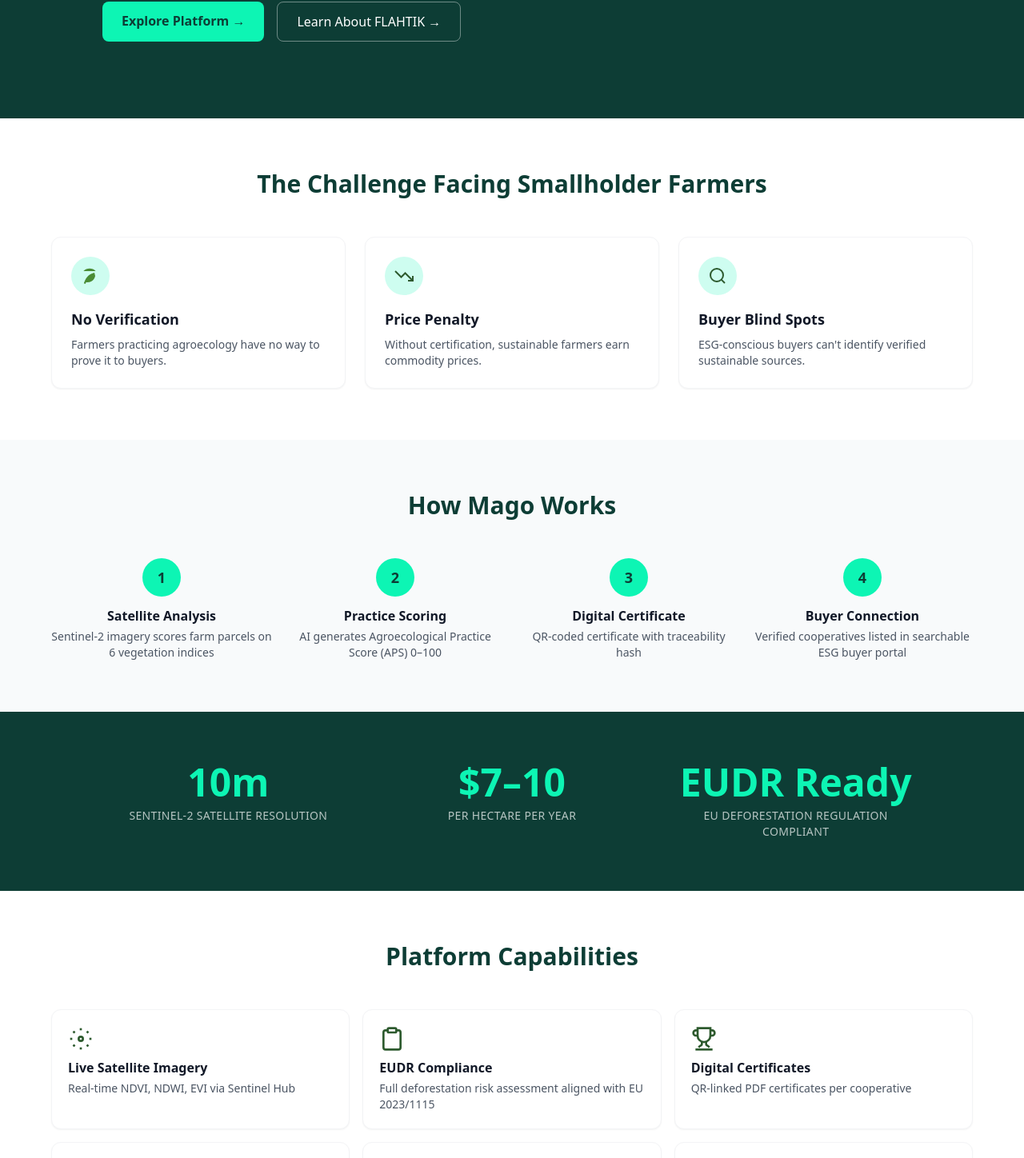
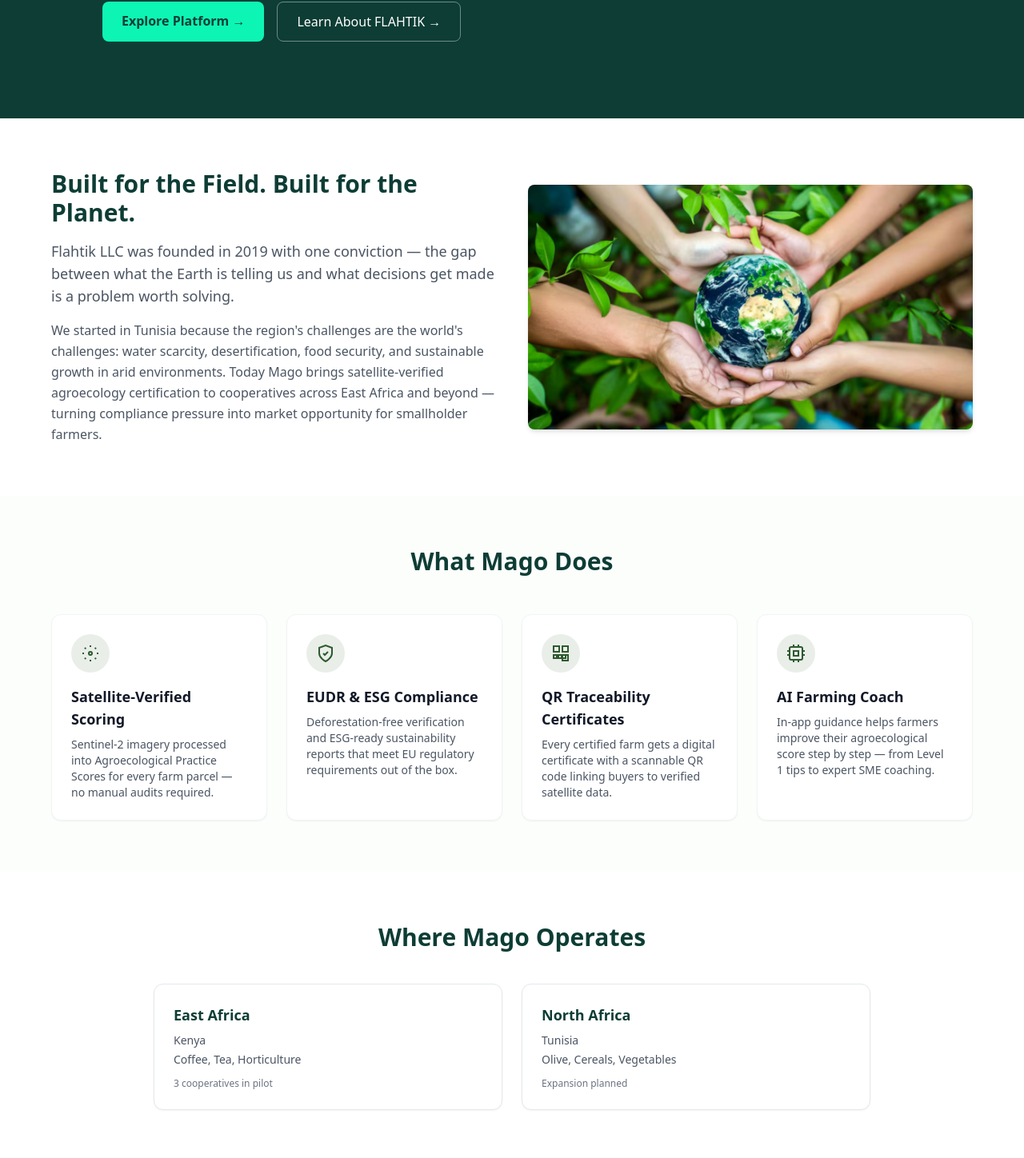
Before and after one commit to housemdaaji/biotrace-mvp, a Next.js app: page /landing in a window 1280 px wide. Shown: the part 494-1942 px from the top of the page at 80% size. Built offline with nearby package versions, Linux system fonts and the light colour scheme; no server answers.

Commit message:
feat: landing page restructured — About first, What Mago Does, Pilot Regions

```diff
--- a/app/landing/page.tsx
+++ b/app/landing/page.tsx
@@ -2,7 +2,7 @@
 
 import Link from 'next/link';
 import GlobalNav from '@/components/GlobalNav';
-import { LeafIcon, TrendingDownIcon, SearchIcon, SatelliteIcon, ClipboardIcon, TrophyIcon, CpuIcon, ChartIcon } from '@/components/Icons';
+import { LeafIcon, TrendingDownIcon, SearchIcon, SatelliteIcon, ClipboardIcon, TrophyIcon, CpuIcon, ChartIcon, ShieldCheckIcon, QrCodeIcon } from '@/components/Icons';
 
 export default function LandingPage() {
   return (
@@ -41,6 +41,102 @@
             >
               Learn About FLAHTIK →
             </a>
+          </div>
+        </div>
+      </section>
+
+      {/* Section — ABOUT (first content section) */}
+      <section className="bg-white px-4 py-16 sm:px-6">
+        <div className="mx-auto max-w-6xl">
+          <div className="grid gap-10 md:grid-cols-2 md:items-center">
+            <div>
+              <h2 className="text-3xl font-bold text-[#0D3D35]">
+                Built for the Field. Built for the Planet.
+              </h2>
+              <p className="mt-4 text-lg font-medium text-gray-600">
+                Flahtik LLC was founded in 2019 with one conviction — the gap between what the Earth is telling us and what decisions get made is a problem worth solving.
+              </p>
+              <p className="mt-4 text-gray-600 leading-relaxed">
+                We started in Tunisia because the region&apos;s challenges are the world&apos;s challenges: water scarcity, desertification, food security, and sustainable growth in arid environments. Today Mago brings satellite-verified agroecology certification to cooperatives across East Africa and beyond — turning compliance pressure into market opportunity for smallholder farmers.
+              </p>
+            </div>
+            <div className="relative flex justify-center md:justify-end">
+              <img
+                src="/images/hands-earth.png"
+                alt="Hands and Earth — sustainable agriculture"
+                className="max-h-[360px] w-auto rounded-lg object-cover shadow-md"
+              />
+            </div>
+          </div>
+        </div>
+      </section>
+
+      {/* Section — WHAT MAGO DOES */}
+      <section className="bg-[#FCFEFC] px-4 py-16 sm:px-6">
+        <div className="mx-auto max-w-6xl">
+          <h2 className="text-center text-3xl font-bold text-[#0D3D35] mb-12">
+            What Mago Does
+          </h2>
+          <div className="grid gap-6 sm:grid-cols-2 lg:grid-cols-4">
+            <div className="rounded-xl border border-gray-100 bg-white p-6 shadow-sm">
+              <div className="flex h-12 w-12 items-center justify-center rounded-full bg-[#2D5A2E]/10 text-[#2D5A2E]">
+                <SatelliteIcon className="w-6 h-6" />
+              </div>
+              <h3 className="mt-4 text-lg font-bold text-gray-900">Satellite-Verified Scoring</h3>
+              <p className="mt-2 text-sm text-gray-600">
+                Sentinel-2 imagery processed into Agroecological Practice Scores for every farm parcel — no manual audits required.
+              </p>
+            </div>
+            <div className="rounded-xl border border-gray-100 bg-white p-6 shadow-sm">
+              <div className="flex h-12 w-12 items-center justify-center rounded-full bg-[#2D5A2E]/10 text-[#2D5A2E]">
+                <ShieldCheckIcon className="w-6 h-6" />
+              </div>
+              <h3 className="mt-4 text-lg font-bold text-gray-900">EUDR & ESG Compliance</h3>
+              <p className="mt-2 text-sm text-gray-600">
+                Deforestation-free verification and ESG-ready sustainability reports that meet EU regulatory requirements out of the box.
+              </p>
+            </div>
+            <div className="rounded-xl border border-gray-100 bg-white p-6 shadow-sm">
+              <div className="flex h-12 w-12 items-center justify-center rounded-full bg-[#2D5A2E]/10 text-[#2D5A2E]">
+                <QrCodeIcon className="w-6 h-6" />
+              </div>
+              <h3 className="mt-4 text-lg font-bold text-gray-900">QR Traceability Certificates</h3>
+              <p className="mt-2 text-sm text-gray-600">
+                Every certified farm gets a digital certificate with a scannable QR code linking buyers to verified satellite data.
+              </p>
+            </div>
+            <div className="rounded-xl border border-gray-100 bg-white p-6 shadow-sm">
+              <div className="flex h-12 w-12 items-center justify-center rounded-full bg-[#2D5A2E]/10 text-[#2D5A2E]">
+                <CpuIcon className="w-6 h-6" />
+              </div>
+              <h3 className="mt-4 text-lg font-bold text-gray-900">AI Farming Coach</h3>
+              <p className="mt-2 text-sm text-gray-600">
+                In-app guidance helps farmers improve their agroecological score step by step — from Level 1 tips to expert SME coaching.
+              </p>
+            </div>
+          </div>
+        </div>
+      </section>
+
+      {/* Section — PILOT REGIONS (Where Mago Operates) */}
+      <section className="bg-white px-4 py-16 sm:px-6">
+        <div className="mx-auto max-w-4xl">
+          <h2 className="text-center text-3xl font-bold text-[#0D3D35] mb-10">
+            Where Mago Operates
+          </h2>
+          <div className="grid gap-6 sm:grid-cols-2">
+            <div className="rounded-xl border border-gray-200 bg-white p-6 shadow-sm">
+              <h3 className="text-lg font-bold text-[#0D3D35]">East Africa</h3>
+              <p className="mt-2 text-sm font-medium text-gray-600">Kenya</p>
+              <p className="mt-1 text-sm text-gray-600">Coffee, Tea, Horticulture</p>
+              <p className="mt-3 text-xs text-gray-500">3 cooperatives in pilot</p>
+            </div>
+            <div className="rounded-xl border border-gray-200 bg-white p-6 shadow-sm">
+              <h3 className="text-lg font-bold text-[#0D3D35]">North Africa</h3>
+              <p className="mt-2 text-sm font-medium text-gray-600">Tunisia</p>
+              <p className="mt-1 text-sm text-gray-600">Olive, Cereals, Vegetables</p>
+              <p className="mt-3 text-xs text-gray-500">Expansion planned</p>
+            </div>
           </div>
         </div>
       </section>
--- a/components/Icons.tsx
+++ b/components/Icons.tsx
@@ -305,6 +305,31 @@
   );
 }
 
+/** Shield with check — Lucide-style */
+export function ShieldCheckIcon({ className }: { className?: string }) {
+  return (
+    <svg xmlns="http://www.w3.org/2000/svg" viewBox="0 0 24 24" fill="none" stroke="currentColor" strokeWidth="2" className={cn('w-5 h-5 inline-block align-middle', className)} aria-hidden>
+      <path d="M12 22s8-4 8-10V5l-8-3-8 3v7c0 6 8 10 8 10z" />
+      <path d="m9 12 2 2 4-4" />
+    </svg>
+  );
+}
+
+/** QR code — Lucide-style */
+export function QrCodeIcon({ className }: { className?: string }) {
+  return (
+    <svg xmlns="http://www.w3.org/2000/svg" viewBox="0 0 24 24" fill="none" stroke="currentColor" strokeWidth="2" className={cn('w-5 h-5 inline-block align-middle', className)} aria-hidden>
+      <rect x="3" y="3" width="7" height="7" />
+      <rect x="14" y="3" width="7" height="7" />
+      <rect x="3" y="14" width="4" height="4" />
+      <rect x="9" y="14" width="4" height="4" />
+      <rect x="14" y="14" width="7" height="7" />
+      <path d="M14 18h5" />
+      <path d="M18 14v5" />
+    </svg>
+  );
+}
+
 /** Metric icon key for MagoScoreCard / map / survey */
 export type MetricIconKey = 'deforestation' | 'agroecology' | 'biodiversity' | 'carbon' | 'water';
 
```
Also changed, not shown: public/images/hands-earth.png (added).
